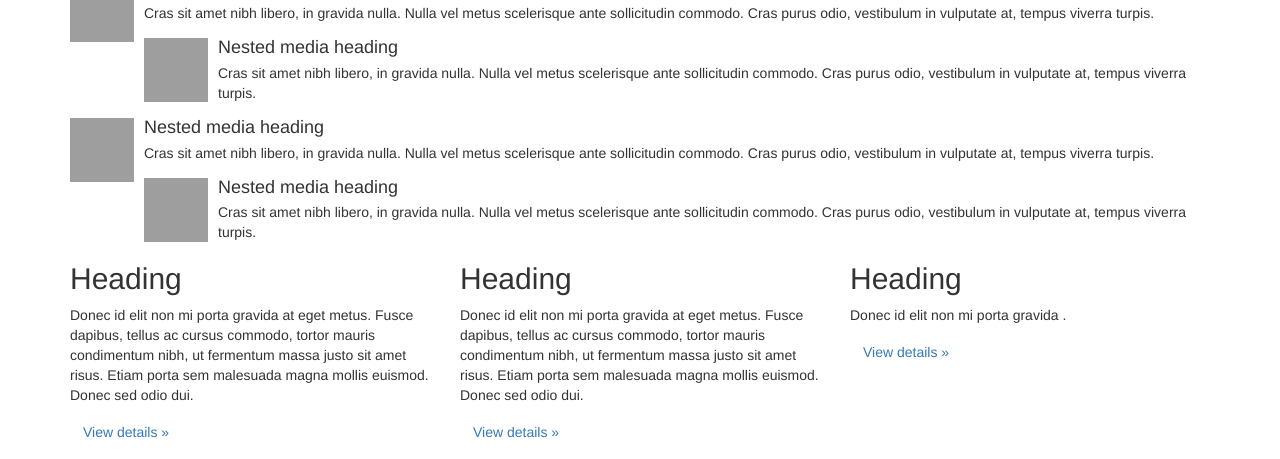
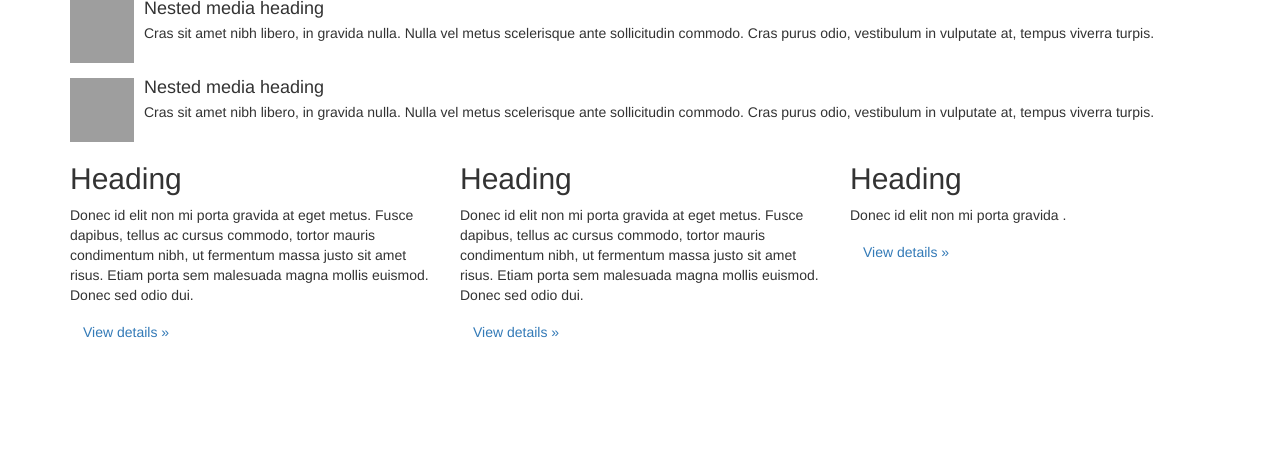
Before and after one commit to edilio/tobeawebproperty, a Django app: page / in a window 1280 px wide. Shown: the part 1007-1466 px from the top of the page. After the commit the page ends 1345 px from the top, so only its background shows below. Run offline with Django 3.2, Linux system fonts and the light colour scheme; tables that the repository leaves empty hold one stand-in row (values such as "Sample post"); grey boxes marked "Sample" are stand-in pictures; parts of the project's set-up code (start-up, migrations or seed data) failed here and were passed over; some libraries are stand-ins or nearby versions; grey boxes are pictures that could not be loaded.

Commit message:
trying to use logo in organization to be displayed in home, not working properly, need media definition

```diff
--- a/haweb/apps/web/models.py
+++ b/haweb/apps/web/models.py
@@ -118,7 +118,7 @@ class Organization(models.Model):
     city = models.CharField(max_length=50)
     state = models.CharField(max_length=2, choices=STATE_CHOICES)
     zip = models.CharField(max_length=11)
-    Logo = models.FileField()
+    logo = models.FileField()
     home_page = models.TextField()
     five_year_plan = models.FileField(null=True, blank=True)
     selected_theme = models.CharField(max_length=100, default='default')
--- a/haweb/apps/web/templates/home.html
+++ b/haweb/apps/web/templates/home.html
@@ -1,8 +1,9 @@
 <!DOCTYPE html>
+{% load staticfiles %}
 <html lang="en">
 <head>
   <meta charset="utf-8">
-  <title>Bootstrap 3, from LayoutIt!</title>
+  <title>{{ organization.name }}'s web site</title>
   <meta name="viewport" content="width=device-width, initial-scale=1.0">
   <meta name="description" content="">
   <meta name="author" content="">
@@ -62,7 +63,11 @@
 <div class="container">
 	<div class="row clearfix">
         <div class="col-md-2 column">
-			<img alt="140x140" src="http://lorempixel.com/140/140/" class="img-rounded">
+            {% if organization.logo %}
+			    <img alt="140x140" src="{{ organization.logo.url }}" class="img-rounded">
+            {%  else %}
+                <img alt="add a logo of 140x140 to your organization" src="http://lorempixel.com/140/140/" class="img-rounded">
+            {% endif %}
 		</div>
 		<div class="col-md-10 column">
             <div class="navbar navbar-default" role="navigation">
@@ -178,47 +183,19 @@
 						<div class="media-body">
 							<h4 class="media-heading">
 								Nested media heading
-							</h4> Cras sit amet nibh libero, in gravida nulla. Nulla vel metus scelerisque ante sollicitudin commodo. Cras purus odio, vestibulum in vulputate at, tempus viverra turpis.
-							<div class="media">
-								 <a href="#" class="pull-left"><img src="http://lorempixel.com/64/64/" class="media-object" alt=""></a>
-								<div class="media-body">
-									<h4 class="media-heading">
-										Nested media heading
-									</h4> Cras sit amet nibh libero, in gravida nulla. Nulla vel metus scelerisque ante sollicitudin commodo. Cras purus odio, vestibulum in vulputate at, tempus viverra turpis.
-								</div>
-							</div>
+							</h4>
+                            Cras sit amet nibh libero, in gravida nulla. Nulla vel metus scelerisque ante sollicitudin commodo. Cras purus odio, vestibulum in vulputate at, tempus viverra turpis.
+
 						</div>
 					</div>
+
 					<div class="media">
 						 <a href="#" class="pull-left"><img src="http://lorempixel.com/64/64/" class="media-object" alt=""></a>
 						<div class="media-body">
 							<h4 class="media-heading">
 								Nested media heading
 							</h4> Cras sit amet nibh libero, in gravida nulla. Nulla vel metus scelerisque ante sollicitudin commodo. Cras purus odio, vestibulum in vulputate at, tempus viverra turpis.
-							<div class="media">
-								 <a href="#" class="pull-left"><img src="http://lorempixel.com/64/64/" class="media-object" alt=""></a>
-								<div class="media-body">
-									<h4 class="media-heading">
-										Nested media heading
-									</h4> Cras sit amet nibh libero, in gravida nulla. Nulla vel metus scelerisque ante sollicitudin commodo. Cras purus odio, vestibulum in vulputate at, tempus viverra turpis.
-								</div>
-							</div>
-						</div>
-					</div>
-					<div class="media">
-						 <a href="#" class="pull-left"><img src="http://lorempixel.com/64/64/" class="media-object" alt=""></a>
-						<div class="media-body">
-							<h4 class="media-heading">
-								Nested media heading
-							</h4> Cras sit amet nibh libero, in gravida nulla. Nulla vel metus scelerisque ante sollicitudin commodo. Cras purus odio, vestibulum in vulputate at, tempus viverra turpis.
-							<div class="media">
-								 <a href="#" class="pull-left"><img src="http://lorempixel.com/64/64/" class="media-object" alt=""></a>
-								<div class="media-body">
-									<h4 class="media-heading">
-										Nested media heading
-									</h4> Cras sit amet nibh libero, in gravida nulla. Nulla vel metus scelerisque ante sollicitudin commodo. Cras purus odio, vestibulum in vulputate at, tempus viverra turpis.
-								</div>
-							</div>
+
 						</div>
 					</div>
 				</div>
--- a/haweb/apps/web/views.py
+++ b/haweb/apps/web/views.py
@@ -1,5 +1,5 @@
 from django.shortcuts import render
-from .models import Menu
+from .models import Menu, Organization
 
 
 def gen_menu(parents, sub_menu=False):
@@ -26,4 +26,6 @@ def gen_menu(parents, sub_menu=False):
 def home(request):
     menu_parents = Menu.objects.filter(parent__isnull=True).order_by('index')
     menu = gen_menu(menu_parents)
-    return render(request, 'home.html', {'menu_parents': menu_parents, 'menu': menu})
+    organization = Organization.objects.all()[0]
+    context = {'menu_parents': menu_parents, 'menu': menu, 'organization': organization}
+    return render(request, 'home.html', context)
```
